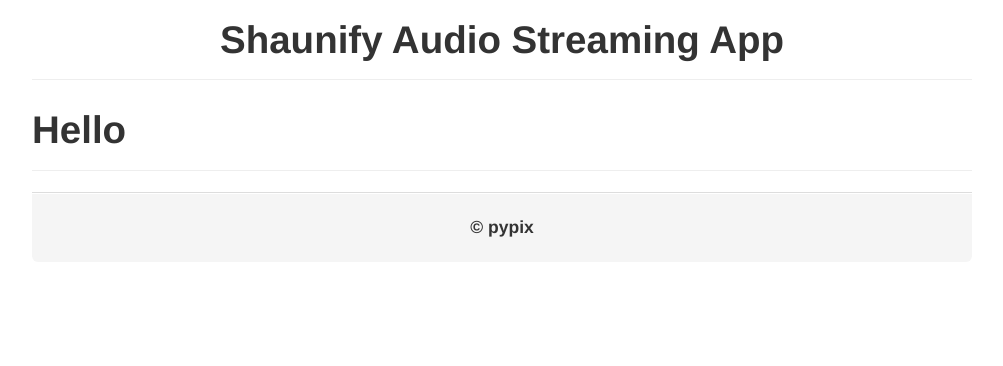
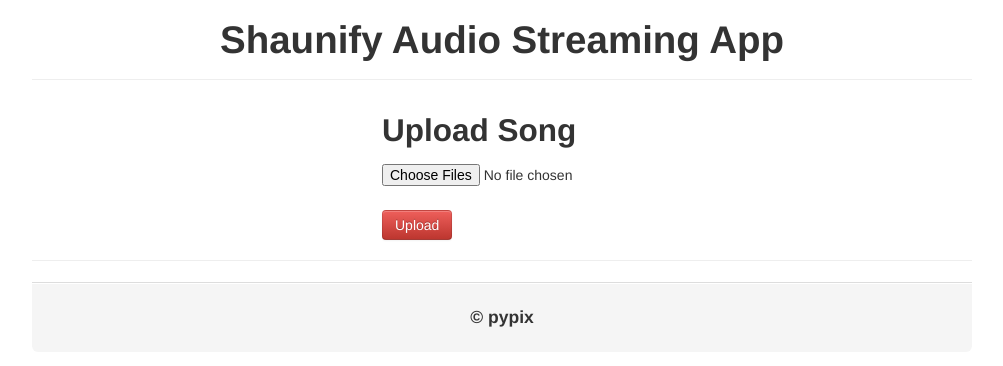
Before and after one commit to shaunktw/musicstream, a Python web app: template app/templates/index.html in a window 1280 px wide. Shown: the top 366 px of the page, without its empty margins (138-1141 px from the left). Run offline with Jinja, Linux system fonts and the light colour scheme; the template is opened without the code that fills it, so the values that code supplies are empty.

Commit message:
modified index file to upload file and stream the audio

```diff
--- a/app/templates/index.html
+++ b/app/templates/index.html
@@ -2,6 +2,32 @@
 
 {% block content %}
 
-    <h1>Hello</h1>
+{% if filename %}
+   <div>
+   	   <h2>Song : {{filename}}</h2>
+   	   <div class="hero-unit">
+   	   	<audio class= "audio controls">
+   	   		<source src="uploads/{{ filename }}" type="audio/mpeg">
+   	   	</audio><hr/>
+
+   	   	<p>
+            <a href="{{ url_for('index') }}" class="btn btn-primary">Home</a>
+            <a href="/uploads/{{ filename }}" class="btn btn-info">Download</a>
+            <a href="{{ url_for('upload_file') }} " class="btn btn-danger">Upload Another</a>
+        </p>
+
+        </div>
+
+    </div>
+{% else %}
+
+<div class="form-audio">
+    <h2>Upload Song</h2>
+    <form action="{{ url_for('upload_file') }}" method="post" enctype="multipart/form-data">
+        <input type="file" name="file" class="button" multiple> <br/><br/>
+        <input type="submit" value="Upload" class="btn btn-danger">
+      </form>
+</div>
+{% endif %}
 
 {% endblock %}
```
Also changed, not shown: app/views.py (+15 -0 lines).
